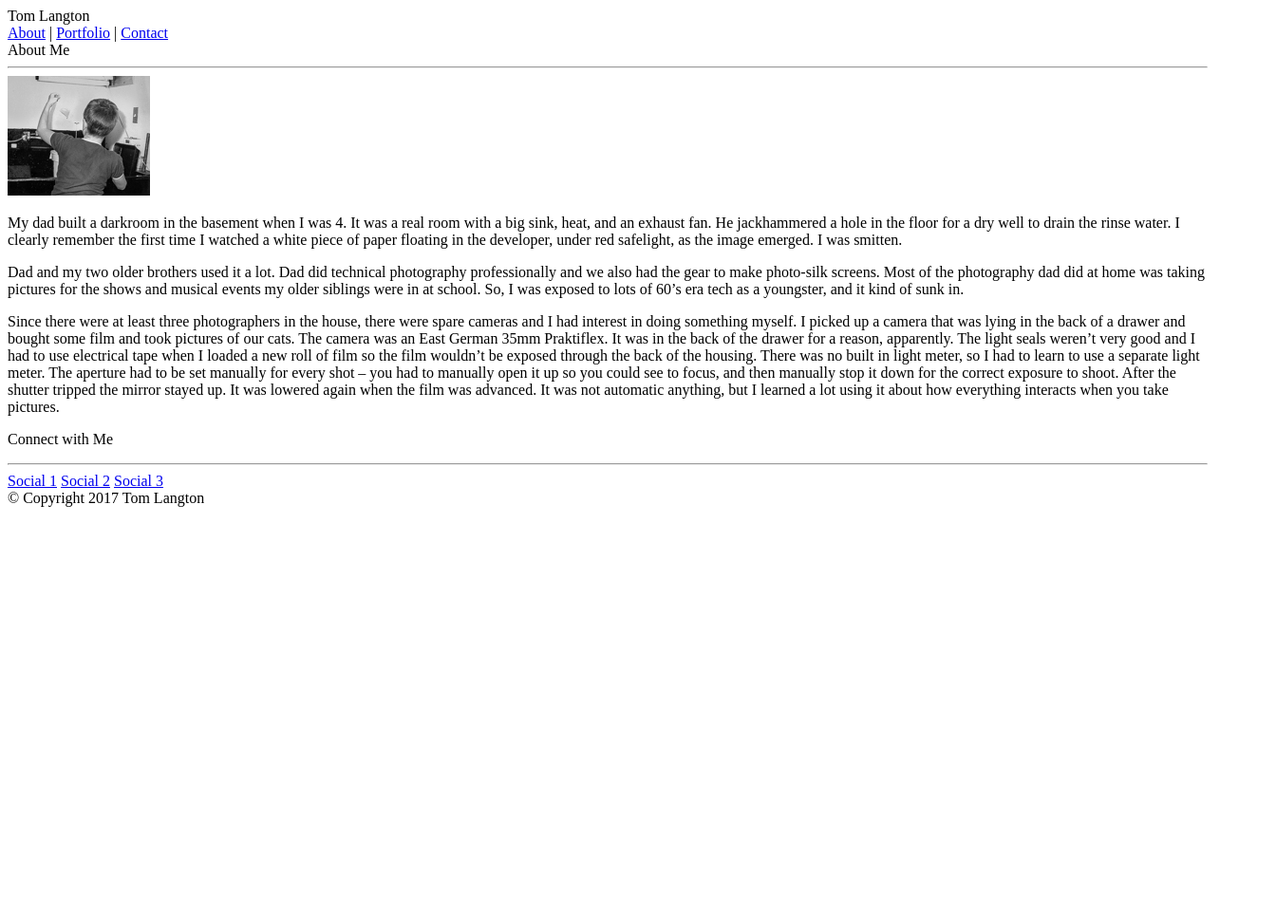
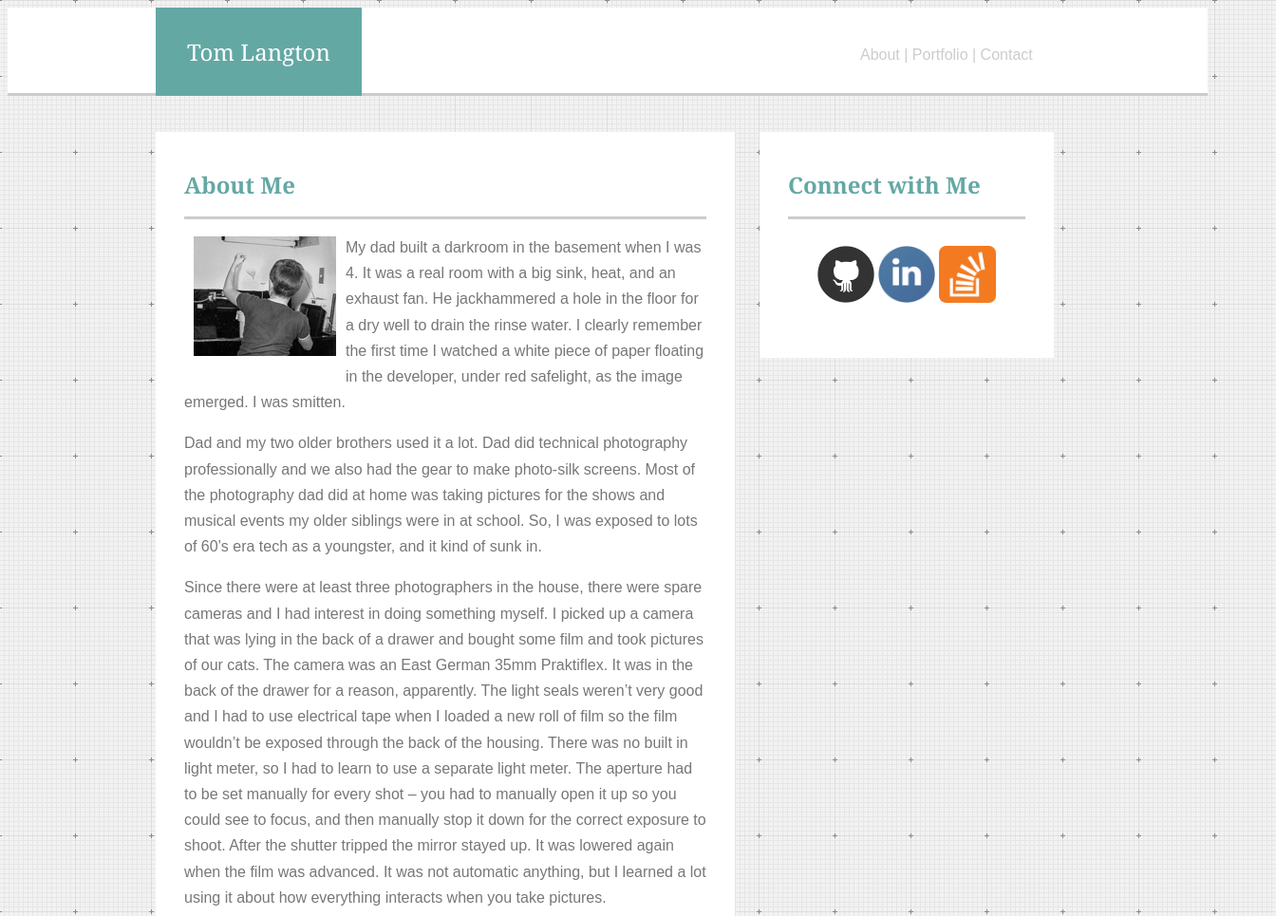
Before and after one commit to tlangton/Basic-Portfolio, a plain HTML site: page index.html in a window 1280 px wide. Shown: the top 965 px of the page at 95% size, 1344 px wide, since content can reach past the window. Before the commit the page ends 800 px from the top, so only its background shows below. Drawn offline with Linux system fonts and the light colour scheme.

Commit message:
end wednesday

```diff
--- a/assets/css/style.css
+++ b/assets/css/style.css
@@ -0,0 +1,128 @@
+/* blob color #64A8A4 */
+
+
+header {
+	width: 100%;
+	background: #fff;
+	border-bottom: medium solid #cccccc;
+	height: 90px;
+
+}
+
+body {
+	font-family:'Arial', 'Helvetica Neue', Helvetica, sans-serif;
+	background-image: url("../images/graphy.png");
+	color:#777;
+	font-size: 100%;
+	line-height: 170%;
+}
+
+h2 {
+	font-family: 'Georgia', Times, Times New Roman, serif;
+}
+
+.blue {
+	color:#64A8A4;
+}
+
+#nameplate {
+	width: auto;
+	float: left;
+	margin-left: 156px;
+	padding: 33px;
+	background-color: #64A8A4;
+	color: white;
+	font-family: 'Georgia', Times, Times New Roman, serif;
+	font-size: 24px;
+
+}
+
+#navigation {
+	width: 330px;
+	float: right;
+	color:#ccc;
+	padding: 36px;
+}
+
+#navlines{
+	color: #555;
+	float: right;
+}
+
+hr{
+	height:3px;
+	background: #ccc;
+	border: 0px;
+}
+
+#bodypanel {
+	margin-top: 38px;
+	clear: both;
+}
+
+.wraptext {
+float: left;
+margin: 10px;
+}
+
+article{
+	float:left;
+	margin-left: 156px;
+	padding:30px;
+	padding-top: 22px;
+	background-color: #fff;
+	width:550px;
+}
+
+
+#connect{
+	float:left;
+	margin-left: 26px;
+	padding:30px;
+	padding-top: 22px;
+	background-color: #fff;
+	width:250px;
+}
+
+
+#logos{
+	padding:20px;
+  text-align: center;
+}
+
+footer{
+	clear: both;
+width: 100%;
+	background: #666;
+	border-top: thick solid #64A8A4;
+
+	color: #ccc;
+	text-align: center;
+	padding: 36px;
+	font-size: 12px;
+	}
+
+
+	/* unvisited link */
+a:link {
+    color: #ccc;
+    text-decoration: none;
+}
+
+/* visited link */
+a:visited {
+    color: #888;
+    text-decoration: none;
+}
+
+/* mouse over link */
+a:hover {
+    color: #ccc;
+    text-decoration: none;
+}
+
+/* selected link */
+a:active {
+    color: blue;
+    text-decoration: none;
+}
--- a/index.html
+++ b/index.html
@@ -2,31 +2,45 @@
 <html>
 <head>
 	<title>Basic Portfolio</title>
+	<link rel="stylesheet" href="assets/css/style.css">
 </head>
 <body>
 
+
+
 	<header>
 
-		<div id="nametag">Tom Langton</div>
+		<div  id="nameplate"> Tom Langton</div>
+
+		<div id="navigation">
 
 			<nav>
-			<a href="#">About</a>
+				About
 				|
 				<a href="portfolio.html">Portfolio</a>
 				|
 				<a href="contact.html">Contact</a>
 			</nav>
 
+		</div>
+
 	</header>
+
+
+
+
+
+
+
 
 	<section id="bodypanel">
 
 		<article>
 
-			About Me
+			<h2 class="blue">About Me</h2>
 
 			<hr>
-			<img src="assets/images/darkroom.jpg" alt="In a darkroom.">
+			<img class="wraptext" src="assets/images/darkroom.jpg" alt="In a darkroom.">
 
 			<p>My dad built a darkroom in the basement when I was 4.
 				It was a real room with a big sink, heat, and an exhaust fan. He jackhammered a hole in the floor for a dry well to drain the rinse water.
@@ -43,16 +57,20 @@
 
 				</article>
 
-		<div id-"connect">
+				<div id="connect">
 
 					<p>
-				Connect with Me
+						<h2 class="blue">Connect with Me</h2>
 					</p>
 					<hr>
 
-			<a href="#">Social 1</a>
-			<a href="#">Social 2</a>
-			<a href="#">Social 3</a>
+					<div id="logos">
+					<a href=  "https://github.com/tlangton" target="_blank"><img src="assets/images/github_circle_color.png" alt="Github"  height="60" width="60"></a>
+
+					<a href="https://www.linkedin.com/in/tom-langton-ba501710" target="_blank"><img src="assets/images/LinkedIn_circle.png" alt="LinkedIn"  height="60" width="60"></a>
+
+					<a href="http://stackoverflow.com/users/7358986/tlangton" target="_blank"><img src="assets/images/overflow.png" alt="Github"  height="60" width="60"></a>
+					</div>
 
 				</div>
 
```
Also changed, not shown: contact.html (+8 -3 lines), portfolio.html (+9 -3 lines), assets/images/LinkedIn_circle.png (added), assets/images/cubes.png (added), assets/images/github.png (added), assets/images/github_circle_color.png (added), assets/images/graphy.png (added), assets/images/light_noise_diagonal.png (added), assets/images/lightpaperfibers.png (added), assets/images/linkedin.png (added), assets/images/overflow.png (added), assets/images/paper.png (added), assets/images/stackoverflow_circle.png (added), assets/images/weave.png (added). Lines whose indentation alone changed are shown as unchanged.
